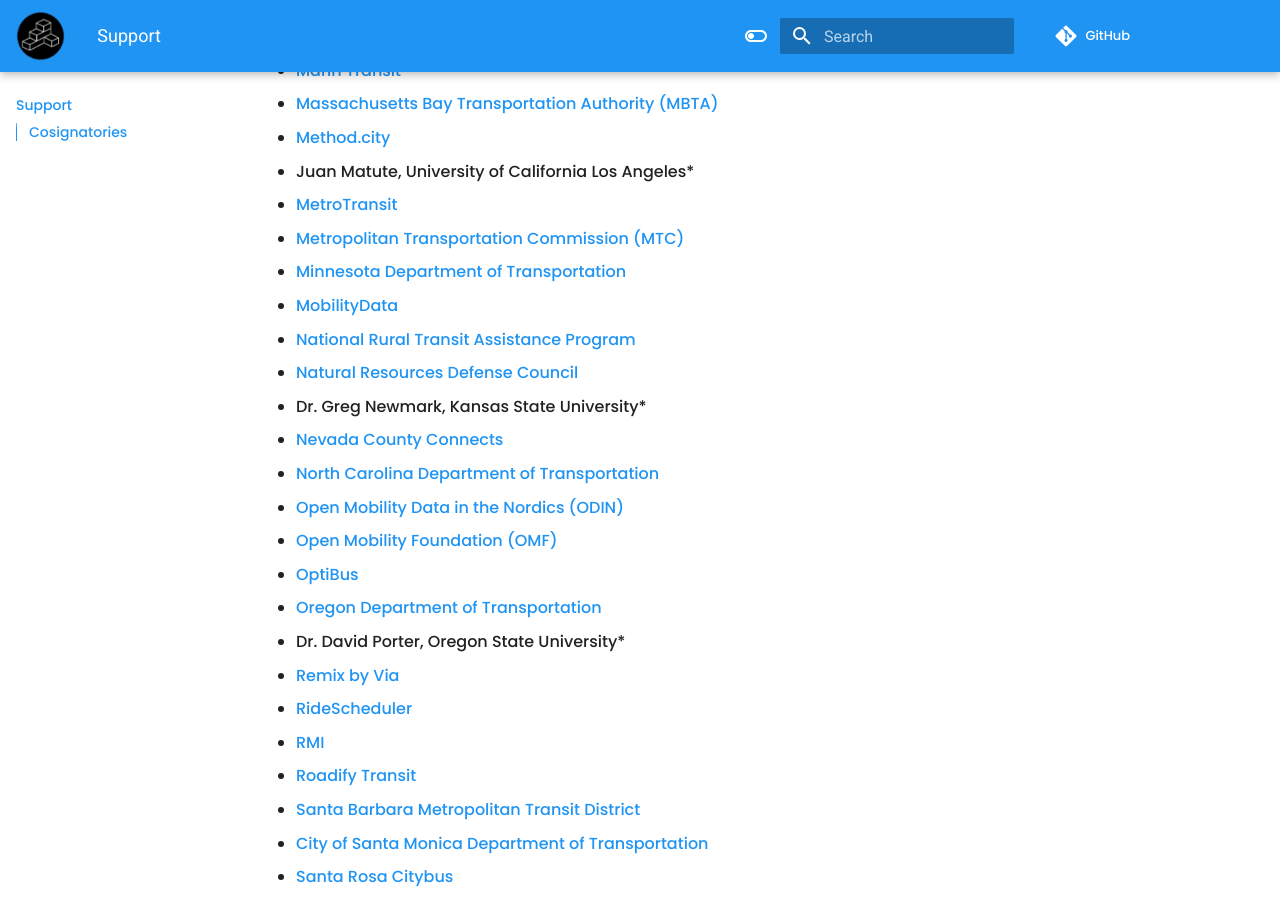
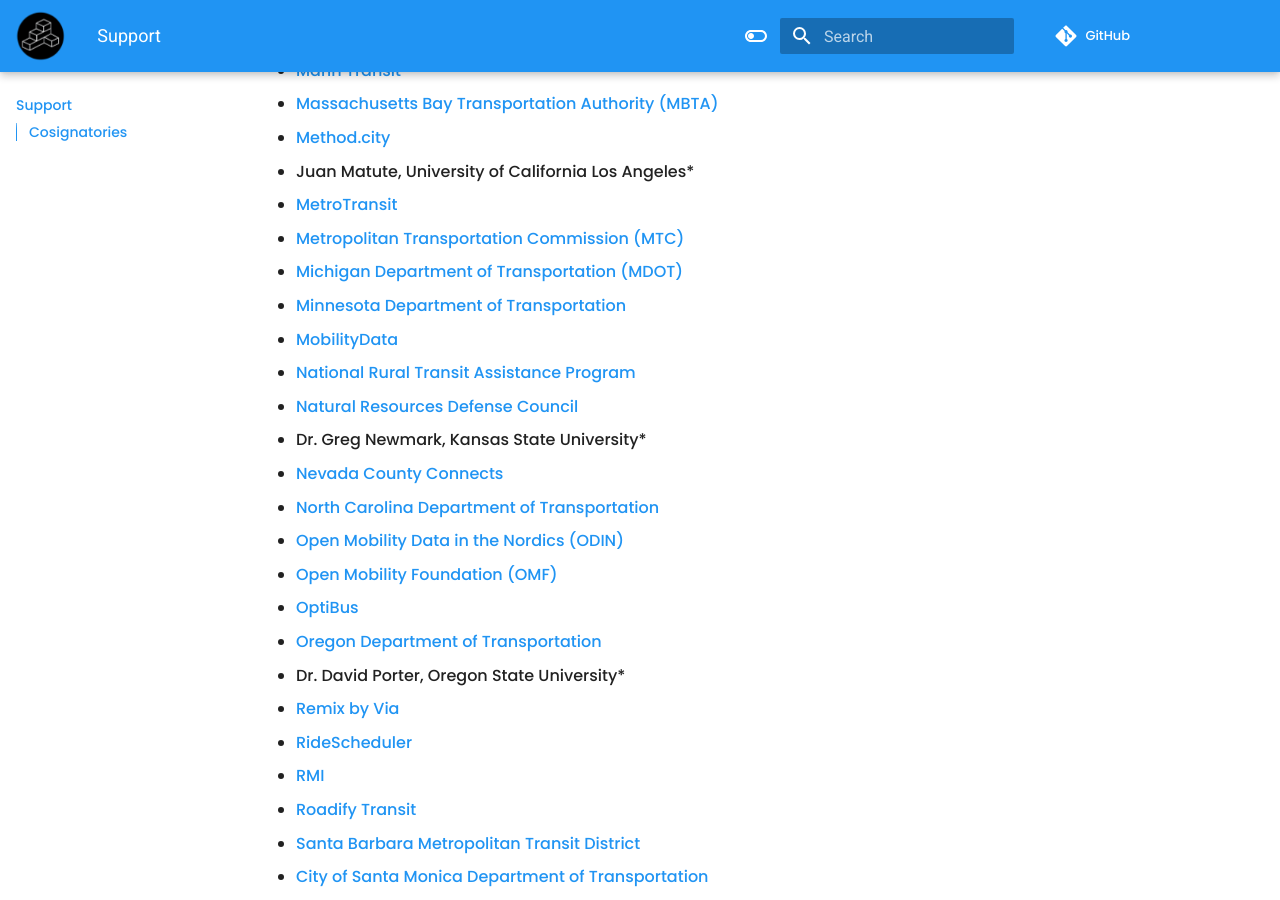
Before and after one commit to interoperable-mobility/principles, an MkDocs documentation site: the page built from docs/support.md, in a window 1280 px wide and 900 px high, scrolled down 1682 px. Built offline with MkDocs 1.6.1 and Material for MkDocs 9.7.7, drawn with Linux system fonts in a browser that asks for light colours; nearby versions of some CDN libraries; comment, search, counter and statistics services are not loaded.

Commit message:
Add Mdot to cosignatory list

```diff
--- a/docs/support.md
+++ b/docs/support.md
@@ -48,6 +48,7 @@
 - Juan Matute, University of California Los Angeles\*
 - [MetroTransit](https://www.metrotransit.org/)
 - [Metropolitan Transportation Commission (MTC)](http://bayareametro.gov)
+- [Michigan Department of Transportation (MDOT)](https://www.michigan.gov/mdot)
 - [Minnesota Department of Transportation](https://www.dot.state.mn.us/)
 - [MobilityData](http://mobilitydata.org)
 - [National Rural Transit Assistance Program](https://www.nationalrtap.org/)
```
